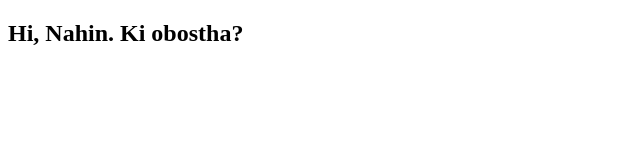
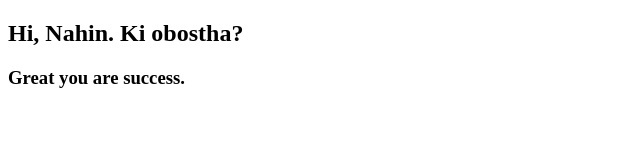
Before and after one commit to mdnahin/my-first-repo, a plain HTML site: page index.html in a window 1280 px wide. Shown: the whole page, without its empty margins (0-640 px from the left). Drawn offline with Linux system fonts and the light colour scheme.

Commit message:
File update

```diff
--- a/index.html
+++ b/index.html
@@ -8,5 +8,6 @@
 </head>
 <body>
     <h2>Hi, Nahin. Ki obostha?</h2>
+    <h3>Great you are success.</h3>
 </body>
 </html>
```
